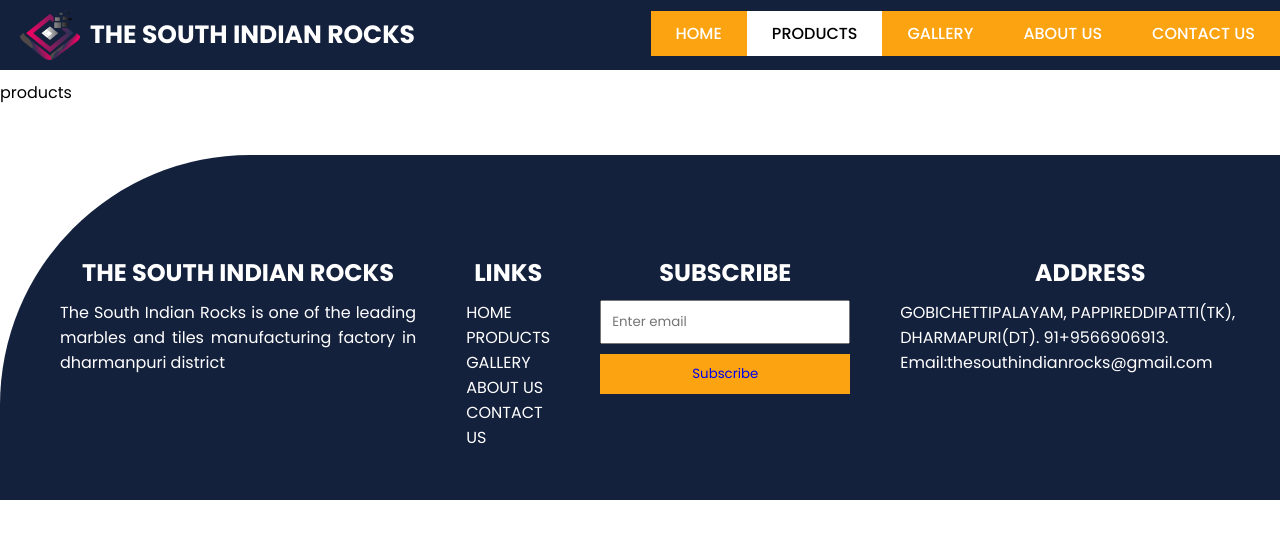
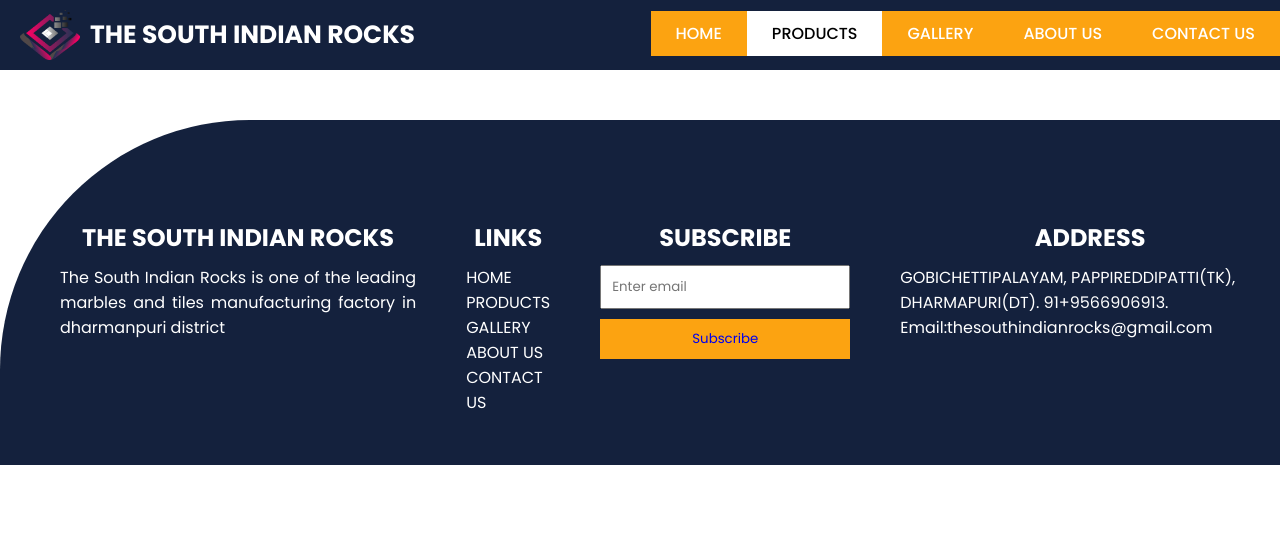
Before and after one commit to karthikheyan/TheSouthIndianRocks, a React (Vite) app: page /products in a window 1280 px wide. Shown: the top 538 px of the page. Built offline with nearby package versions, Linux system fonts and the light colour scheme.

Commit message:
added gitignore for added safety

```diff
--- a/src/components/Products/Products.jsx
+++ b/src/components/Products/Products.jsx
@@ -1,9 +1,9 @@
 import React from 'react'
 
 const Products = () => {
-  return (
+    return (
     <div>
-      products
+
     </div>
   )
 }
```
Also changed, not shown: 1 other file (tests, documents, lock files or other folders).
